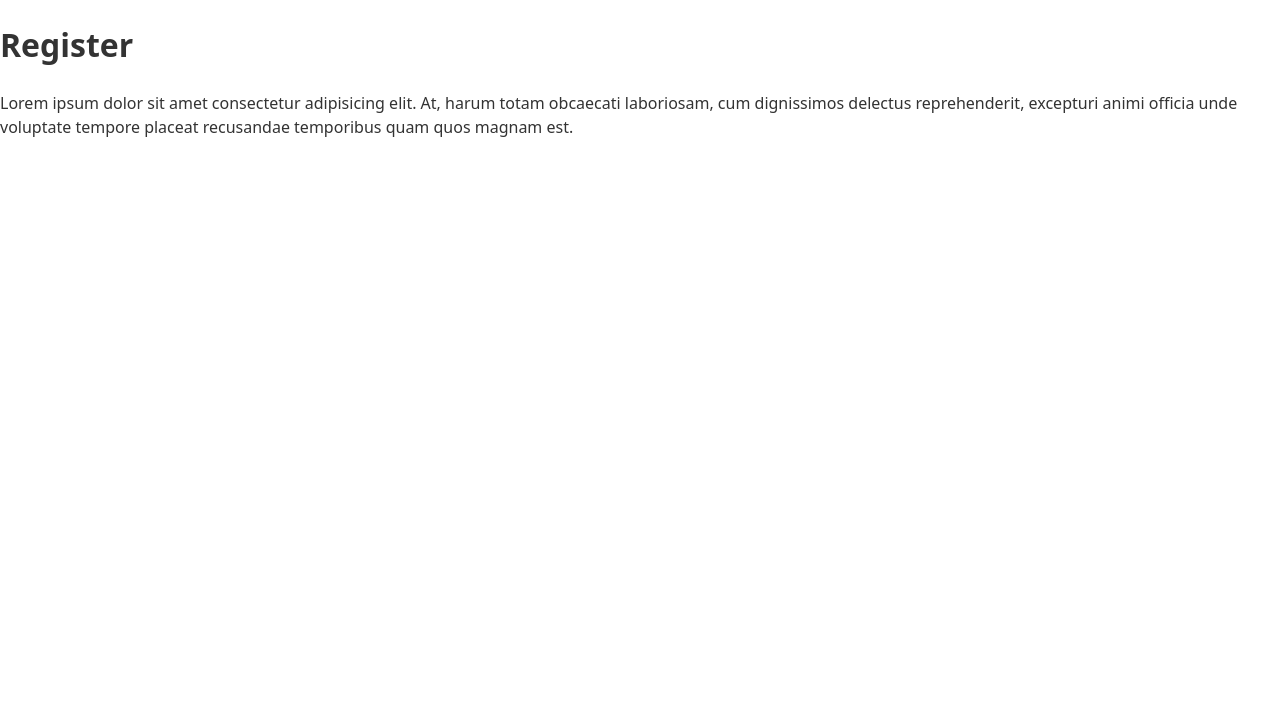
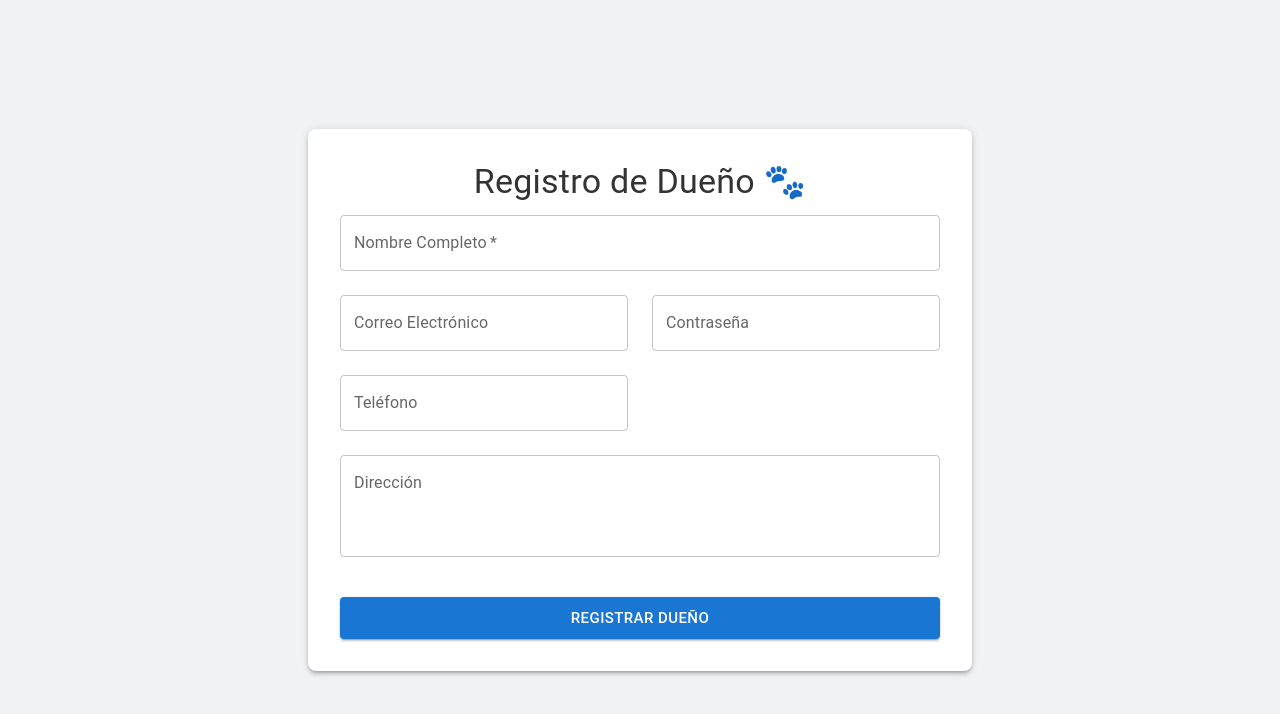
Before and after one commit to itzelflowers/hospitalveterinario, a React (Vite) app in the folder frontend/: page /public/Register in a window 1280 px wide. Shown: the top 714 px of the page. Built offline with nearby package versions, Linux system fonts and the light colour scheme.

Commit message:
Formularios basicos

```diff
--- a/frontend/package.json
+++ b/frontend/package.json
@@ -24,11 +24,13 @@
     "date-fns-tz": "^3.1.3",
     "dayjs": "^1.11.11",
     "dotenv": "^16.4.5",
+    "framer-motion": "^12.23.15",
     "i18next": "^23.11.5",
     "i18next-browser-languagedetector": "^8.0.0",
     "react": "^18.3.1",
     "react-dom": "^18.3.1",
     "react-i18next": "^14.1.2",
+    "react-icons": "^5.5.0",
     "react-redux": "^9.1.2",
     "react-router-dom": "^6.24.1"
   },
--- a/frontend/src/App.jsx
+++ b/frontend/src/App.jsx
@@ -3,6 +3,7 @@ import { Navigate, Route, Routes } from "react-router-dom";
 import Login from "./pages/Login";
 import Dashboard from "./pages/Dashboard";
 import Register from "./pages/public/Register";
+import PetRegister from "./pages/public/PetRegister";
 import Index from "./pages/public";
 
 function App() {
@@ -11,6 +12,7 @@ function App() {
             <Route path="/" element={<Login/>} />
             <Route path="/Dashboard" element={<Dashboard />} />
             <Route path="/public/Register" element={<Register/>}/>
+            <Route path="/public/PetRegister" element={<PetRegister/>}/>
             <Route path="/public/" element={<Index/>}/>
         </Routes>
     );
--- a/frontend/src/index.css
+++ b/frontend/src/index.css
@@ -38,8 +38,8 @@ a:hover {
 
 body {
   margin: 0;
-  display: flex;
-  place-items: center;
+  padding: 0;
+  box-sizing: border-box;
   min-width: 320px;
   min-height: 100vh;
   background-color: var(--color-bg);
--- a/frontend/src/pages/Login.jsx
+++ b/frontend/src/pages/Login.jsx
@@ -137,7 +137,7 @@ function Login() {
         <form onSubmit={handleLogin}>
           <TextField
             fullWidth
-            label={'Usuario o Contraseña'}
+            label={'Usuario'}
             variant="filled"
             value={usuario}
             onChange={(e) => setUsuario(e.target.value)}
--- /dev/null
+++ b/frontend/src/pages/public/PetRegister.jsx
@@ -0,0 +1,214 @@
+import React, { useState } from 'react';
+import {
+  Box,
+  TextField,
+  Button,
+  Typography,
+  Grid,
+  MenuItem,
+  FormControl,
+  InputLabel,
+  Select,
+  FormLabel,
+  RadioGroup,
+  FormControlLabel,
+  Radio,
+} from '@mui/material';
+
+const initialState = {
+  name: '',
+  species: '',
+  breed: '',
+  sex: 'U',
+  birth_date: '',
+  color: '',
+  microchip: '',
+  is_neutered: '',
+  notes: '',
+};
+
+function PetRegister() {
+  const [formData, setFormData] = useState(initialState);
+  const [errors, setErrors] = useState({});
+
+  const validate = () => {
+    let tempErrors = {};
+    if (!formData.name.trim()) tempErrors.name = 'El nombre es obligatorio.';
+    if (!formData.species.trim()) tempErrors.species = 'La especie es obligatoria.';
+    setErrors(tempErrors);
+    return Object.keys(tempErrors).length === 0;
+  };
+
+  const handleChange = (event) => {
+    const { name, value } = event.target;
+    setFormData({
+      ...formData,
+      [name]: value,
+    });
+  };
+
+  const handleSubmit = (event) => {
+    event.preventDefault();
+    if (validate()) {
+     console.log('Datos de la mascota para enviar:', formData);
+      alert('¡Mascota registrada con éxito!');
+      setFormData(initialState);
+    }
+  };
+
+  return (
+    <Box
+      display="flex"
+      justifyContent="center"
+      alignItems="center"
+      minHeight="100vh"
+    >
+      <Box
+        component="form"
+        onSubmit={handleSubmit}
+        sx={{
+          width: '100%',
+          maxWidth: '700px',
+          margin: 2,
+          padding: { xs: 2, sm: 4 },
+          borderRadius: 2,
+          boxShadow: 3,
+          backgroundColor: 'white',
+        }}
+        noValidate
+        autoComplete="off"
+      >
+        <Typography variant="h4" component="h1" gutterBottom align="center">
+          Registro de Mascota
+        </Typography>
+
+        <Grid container spacing={3}>
+
+          <Grid item xs={12} sm={6}>
+            <TextField
+              fullWidth
+              required
+              name="name"
+              label="Nombre de la Mascota"
+              value={formData.name}
+              onChange={handleChange}
+              error={!!errors.name}
+              helperText={errors.name}
+            />
+          </Grid>
+          <Grid item xs={12} sm={6}>
+            <TextField
+              fullWidth
+              required
+              select
+              name="species"
+              label="Especie"
+              value={formData.species}
+              onChange={handleChange}
+              error={!!errors.species}
+              helperText={errors.species}
+            >
+              <MenuItem value="Perro">Perro</MenuItem>
+              <MenuItem value="Gato">Gato</MenuItem>
+              <MenuItem value="Ave">Ave</MenuItem>
+              <MenuItem value="Reptil">Reptil</MenuItem>
+              <MenuItem value="Otro">Otro</MenuItem>
+            </TextField>
+          </Grid>
+          <Grid item xs={12} sm={6}>
+            <TextField
+              fullWidth
+              name="breed"
+              label="Raza"
+              value={formData.breed}
+              onChange={handleChange}
+            />
+          </Grid>
+          <Grid item xs={12} sm={6}>
+            <FormControl fullWidth>
+              <InputLabel>Sexo</InputLabel>
+              <Select
+                name="sex"
+                label="Sexo"
+                value={formData.sex}
+                onChange={handleChange}
+              >
+                <MenuItem value="M">Macho</MenuItem>
+                <MenuItem value="F">Hembra</MenuItem>
+                <MenuItem value="U">No especificado</MenuItem>
+              </Select>
+            </FormControl>
+          </Grid>
+          <Grid item xs={12} sm={6}>
+            <TextField
+              fullWidth
+              name="birth_date"
+              label="Fecha de Nacimiento"
+              type="date"
+              value={formData.birth_date}
+              onChange={handleChange}
+              InputLabelProps={{ shrink: true }}
+            />
+          </Grid>
+          <Grid item xs={12} sm={6}>
+            <TextField
+              fullWidth
+              name="color"
+              label="Color"
+              value={formData.color}
+              onChange={handleChange}
+            />
+          </Grid>
+          <Grid item xs={12} sm={6}>
+            <TextField
+              fullWidth
+              name="microchip"
+              label="N° de Microchip"
+              value={formData.microchip}
+              onChange={handleChange}
+            />
+          </Grid>
+          <Grid item xs={12} sm={6}>
+            <FormControl>
+              <FormLabel>¿Está esterilizado/a?</FormLabel>
+              <RadioGroup
+                row
+                name="is_neutered"
+                value={formData.is_neutered}
+                onChange={handleChange}
+              >
+                <FormControlLabel value="1" control={<Radio />} label="Sí" />
+                <FormControlLabel value="0" control={<Radio />} label="No" />
+              </RadioGroup>
+            </FormControl>
+          </Grid>
+          <Grid item xs={12}>
+            <TextField
+              fullWidth
+              name="notes"
+              label="Notas Adicionales (alergias, comportamiento, etc.)"
+              multiline
+              rows={4}
+              value={formData.notes}
+              onChange={handleChange}
+            />
+          </Grid>
+          <Grid item xs={12}>
+            <Button
+              type="submit"
+              variant="contained"
+              color="primary"
+              size="large"
+              fullWidth
+              sx={{ mt: 2 }}
+            >
+              Registrar Mascota
+            </Button>
+          </Grid>
+        </Grid>
+      </Box>
+    </Box>
+  );
+}
+
+export default PetRegister;
--- a/frontend/src/pages/public/Register.jsx
+++ b/frontend/src/pages/public/Register.jsx
@@ -1,18 +1,157 @@
-import { Box } from "@mui/material";
+import React, { useState } from 'react';
+import { Box, TextField, Button, Typography, Grid, Container } from '@mui/material';
 
-const Register = () => {
-    return (
-        <Box>
-
-        <h1>Register</h1>
-            <div className="App">
-            Lorem ipsum dolor sit amet consectetur adipisicing elit. At, harum totam obcaecati laboriosam, cum dignissimos delectus reprehenderit, excepturi animi officia unde voluptate tempore placeat recusandae temporibus quam quos magnam est.
-            </div>
-        </Box>
-
-
-    )
-
+const initialState = {
+  fullName: '',
+  phone: '',
+  email: '',
+  password: '',
+  address: '',
 };
 
+function Register() {
+  const [formData, setFormData] = useState(initialState);
+  const [errors, setErrors] = useState({});
+
+  const validate = () => {
+    let tempErrors = {};
+    if (!formData.fullName.trim()) {
+      tempErrors.fullName = 'El nombre completo es obligatorio.';
+    }
+    if (formData.email && !/\S+@\S+\.\S+/.test(formData.email)) {
+      tempErrors.email = 'El formato del correo electrónico no es válido.';
+    }
+    setErrors(tempErrors);
+    return Object.keys(tempErrors).length === 0;
+  };
+
+  const handleChange = (event) => {
+    const { name, value } = event.target;
+    setFormData({
+      ...formData,
+      [name]: value,
+    });
+  };
+
+  const handleSubmit = (event) => {
+    event.preventDefault();
+    if (validate()) {
+      console.log('Datos del formulario listos para enviar:', formData);
+      alert('¡Dueño registrado con éxito!');
+      setFormData(initialState);
+    }
+  };
+
+  return (
+
+    <Box
+      display="flex"
+      justifyContent="center"
+      alignItems="center"
+      minHeight="100vh"
+      sx={{ backgroundColor: '#f0f2f5' }}
+    >
+      <Box
+        component="form"
+        onSubmit={handleSubmit}
+        sx={{
+          width: '100%',
+          maxWidth: '600px',
+          margin: 2,
+          padding: { xs: 2, sm: 3, md: 4 },
+          borderRadius: 2,
+          boxShadow: 3,
+          backgroundColor: 'white',
+        }}
+        noValidate
+        autoComplete="off"
+      >
+        <Typography variant="h4" component="h1" gutterBottom align="center">
+          Registro de Dueño 🐾
+        </Typography>
+
+        <Grid container spacing={3}>
+          <Grid item xs={12}>
+            <TextField
+              fullWidth
+              required
+              id="full-name"
+              name="fullName"
+              label="Nombre Completo"
+              value={formData.fullName}
+              onChange={handleChange}
+              error={!!errors.fullName}
+              helperText={errors.fullName}
+            />
+          </Grid>
+          <Grid item xs={12} sm={6}>
+            <TextField
+              fullWidth
+              id="email"
+              name="email"
+              label="Correo Electrónico"
+              type="email"
+              value={formData.email}
+              onChange={handleChange}
+              error={!!errors.email}
+              helperText={errors.email}
+            />
+          </Grid>
+          <Grid item xs={12} sm={6}>
+            <TextField
+              fullWidth
+              id="password"
+              name="password"
+              label="Contraseña"
+              type="password"
+              value={formData.password}
+              onChange={handleChange}
+              error={!!errors.password}
+              helperText={errors.password}
+            />
+          </Grid>
+
+          <Grid item xs={12} sm={6}>
+            <TextField
+              fullWidth
+              id="phone"
+              name="phone"
+              label="Teléfono"
+              type="tel"
+              value={formData.phone}
+              onChange={handleChange}
+            />
+          </Grid>
+
+          <Grid item xs={12}>
+            <TextField
+              fullWidth
+              id="address"
+              name="address"
+              label="Dirección"
+              multiline
+              rows={3}
+              value={formData.address}
+              onChange={handleChange}
+            />
+          </Grid>
+
+          <Grid item xs={12}>
+            <Button
+              type="submit"
+              variant="contained"
+              color="primary"
+              size="large"
+              fullWidth
+              sx={{ mt: 2 }}
+            >
+              Registrar Dueño
+            </Button>
+          </Grid>
+        </Grid>
+      </Box>
+    </Box>
+  );
+}
+
 export default Register;
```
Also changed, not shown: 1 other file (tests, documents, lock files or other folders).
